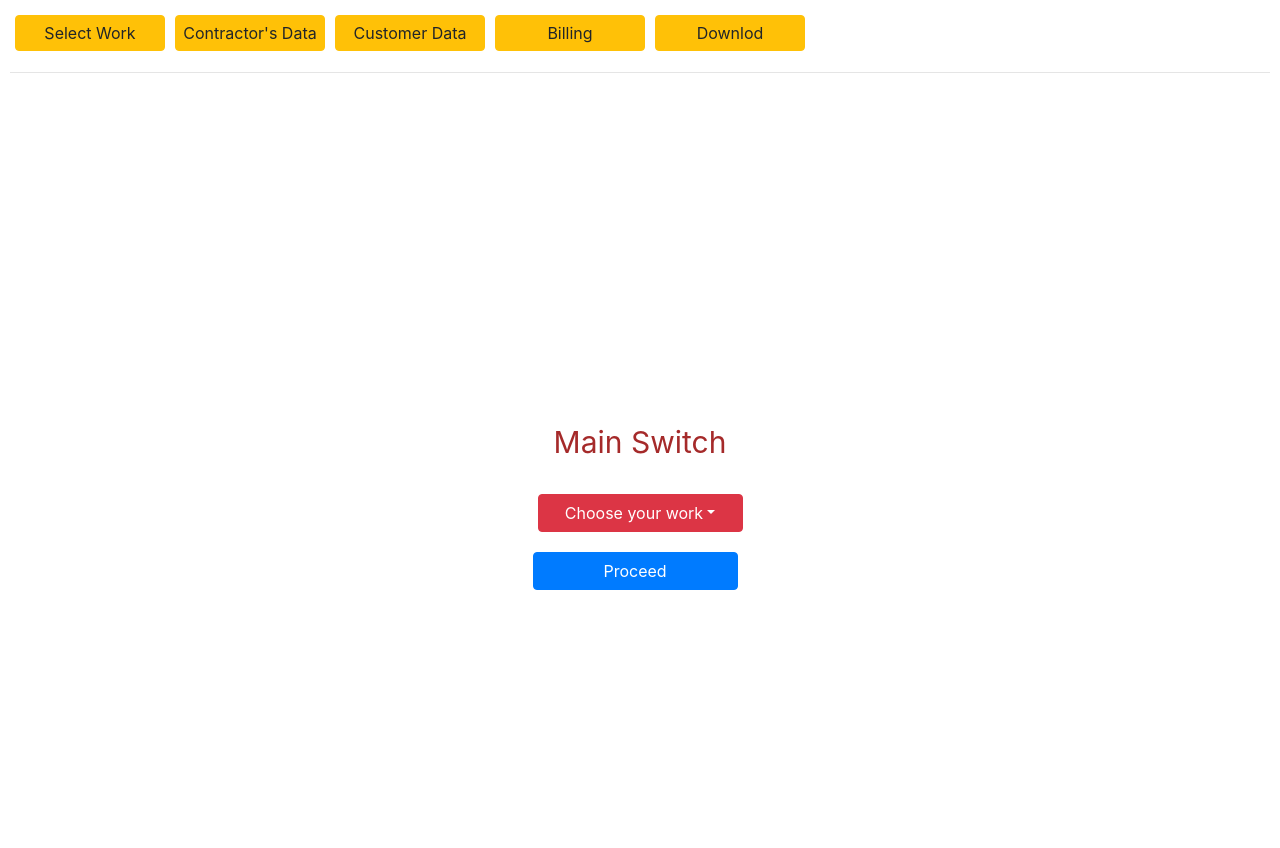
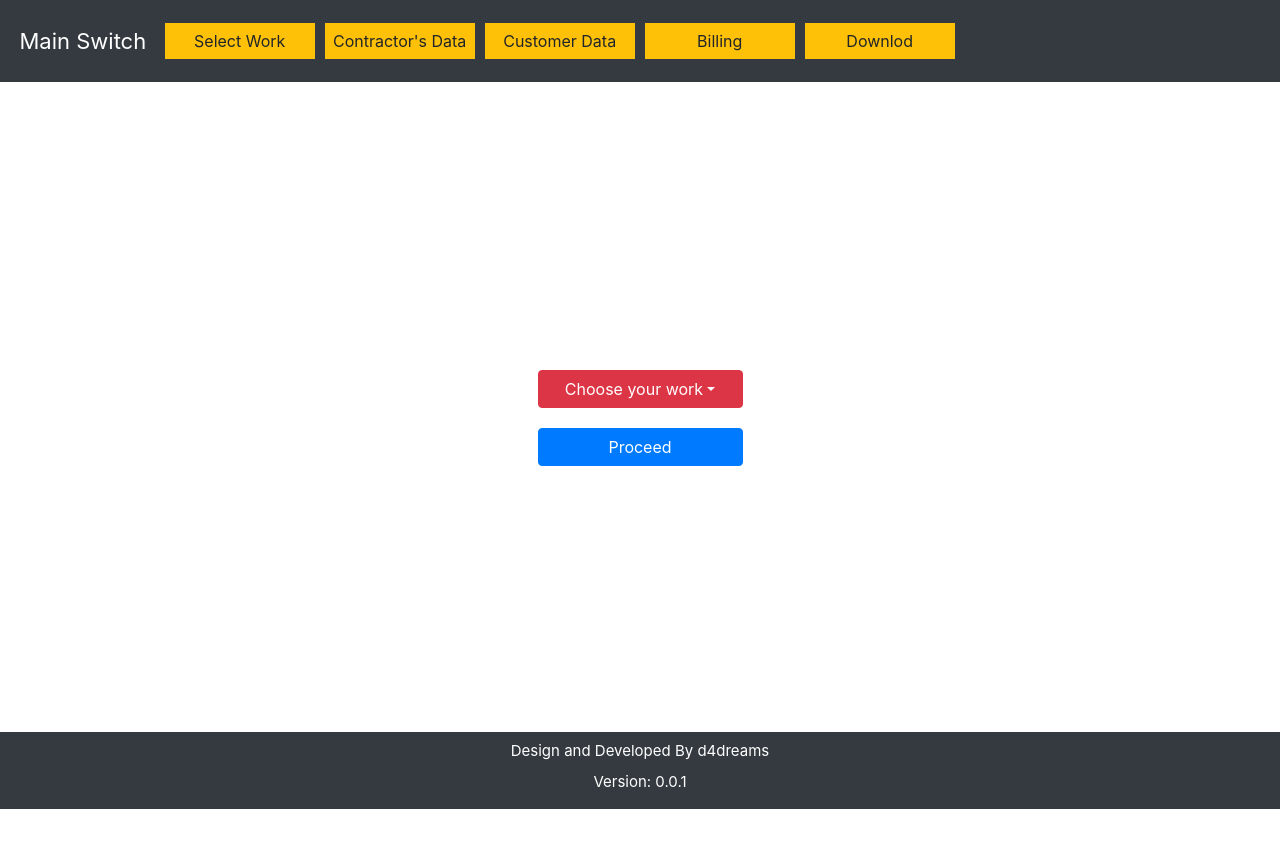
Before and after one commit to jithinputhiyattu/mainswitch.ui, a React (Create React App) app: page /choose-work in a window 1280 px wide. Shown: the top 848 px of the page. After the commit the page ends 809 px from the top, so only its background shows below. Built offline with nearby package versions, Linux system fonts and the light colour scheme.

Commit message:
Set header and footer

```diff
--- a/src/App.scss
+++ b/src/App.scss
@@ -10,7 +10,7 @@
 
 .App-header {
   background-color: #ffffff;
-  min-height: 100vh;
+  min-height: 80vh;
   display: flex;
   margin: 5px;
   flex-direction: column;
--- a/src/components/choose-work/ChooseWork.js
+++ b/src/components/choose-work/ChooseWork.js
@@ -35,7 +35,6 @@ class ChooseWork extends Component {
         return (
             <div>
                 <div className="app-title-div">
-                    <label>    Main Switch</label>
                 </div>
                 <div>
                     <ButtonDropdown isOpen={this.state.dropdownOpen} toggle={this.toggle}>
--- a/src/components/main/Main.js
+++ b/src/components/main/Main.js
@@ -1,5 +1,5 @@
 import React, { Component } from 'react';
-import { Button, ButtonToolbar } from 'react-bootstrap';
+import { Button, ButtonToolbar, Navbar } from 'react-bootstrap';
 import { BrowserRouter, Route } from "react-router-dom";
 import ChooseWork from './../choose-work/ChooseWork';
 import UserData from './../user-data/UserData';
@@ -15,6 +15,12 @@ export default class Main extends Component {
         return (
 
             <BrowserRouter>
+
+                <Navbar bg="dark" variant="dark">
+
+                    <div className="main-title">
+                        {'Main Switch'}
+                    </div>
 
                     <div className="menu-bar">
                         <ButtonToolbar>
@@ -34,8 +40,9 @@ export default class Main extends Component {
                                 <Button className="menu-bar-buttons" variant="warning">Downlod</Button>
                             </Link>
                         </ButtonToolbar>
-                    <hr></hr>
                     </div>
+                </Navbar>
+
                 <div>
                     <header className="App-header">
                         <Route path="/user-data" component={UserData}></Route>
@@ -45,6 +52,14 @@ export default class Main extends Component {
                     </header>
 
                 </div>
+                <Navbar bg="dark" variant="dark" className="footer">
+                <div>
+                <label className="footer-label"> Design and Developed By d4dreams </label>
+                    <br></br>
+                    <label className="footer-label">   Version: 0.0.1 </label>
+                </div>
+
+                </Navbar>
             </BrowserRouter>
         )
     }
--- a/src/components/main/Main.scss
+++ b/src/components/main/Main.scss
@@ -1,14 +1,42 @@
 .menu-bar {
   width: 100%;
   padding: 10px;
-  background-color: white;
+  display: inline;
+  //background-color: white;
   border-radius: 5px;
 
   .menu-bar-buttons {
     padding: 5px;
     margin: 5px;
+    border-radius: 0px;
     width: 150px;
   }
+}
+
+.footer-label {
+
+  color: white;
+
+}
+
+.footer {
+  display: flex;
+  flex-direction: column;
+  align-items: center;
+  justify-content: center;
+  display: flex;
+  flex-direction: column;
+  align-items: center;
+  justify-content: center;
+  font-size: 15px;
+  color: black;
+}
+
+.main-title {
+  color:white;
+  width:150px;
+  font-size: 22px;
+  display: block;
 }
 
 @media only screen and (max-width: 400px) {
```
Lines whose indentation alone changed are shown as unchanged.
